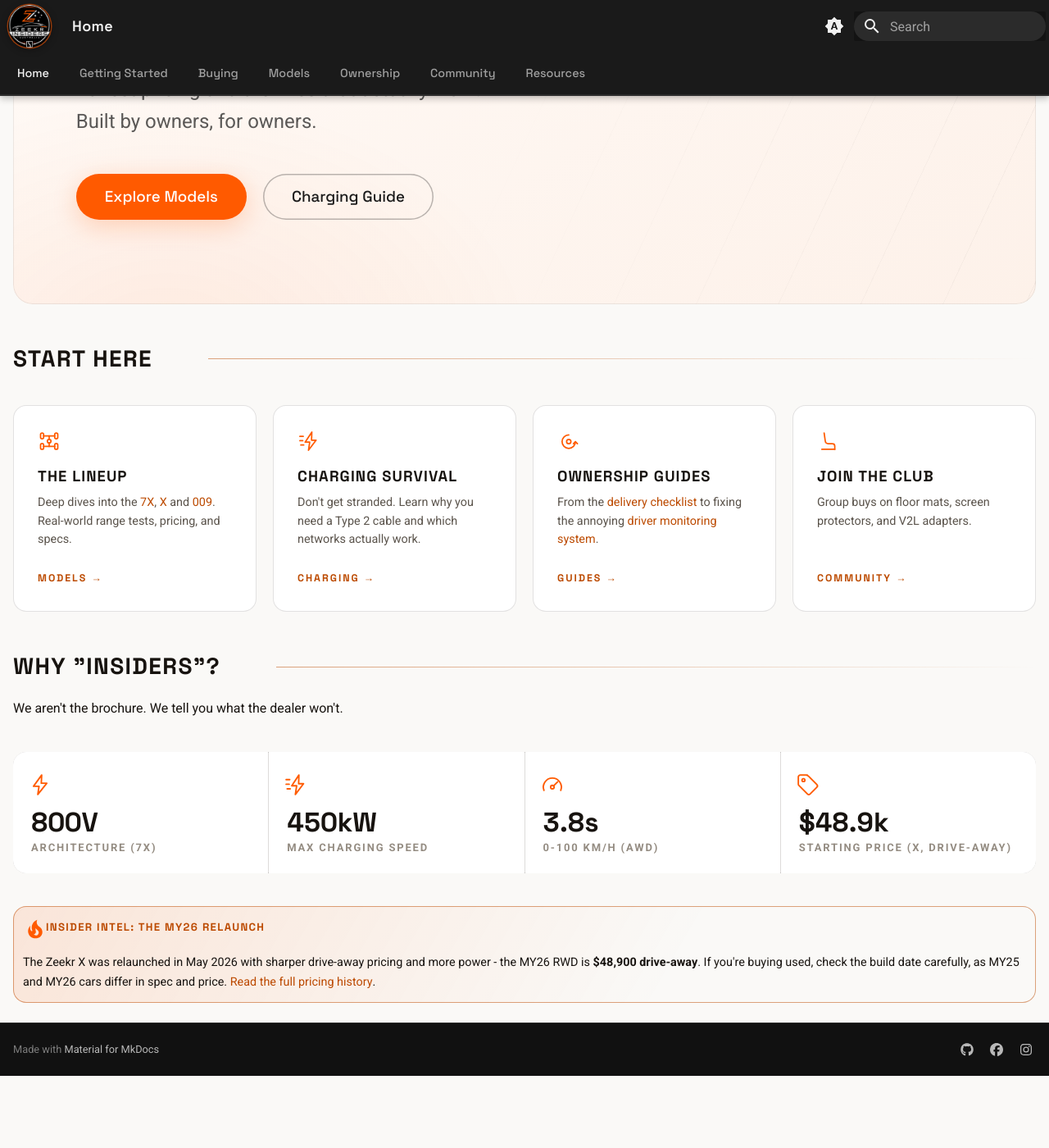
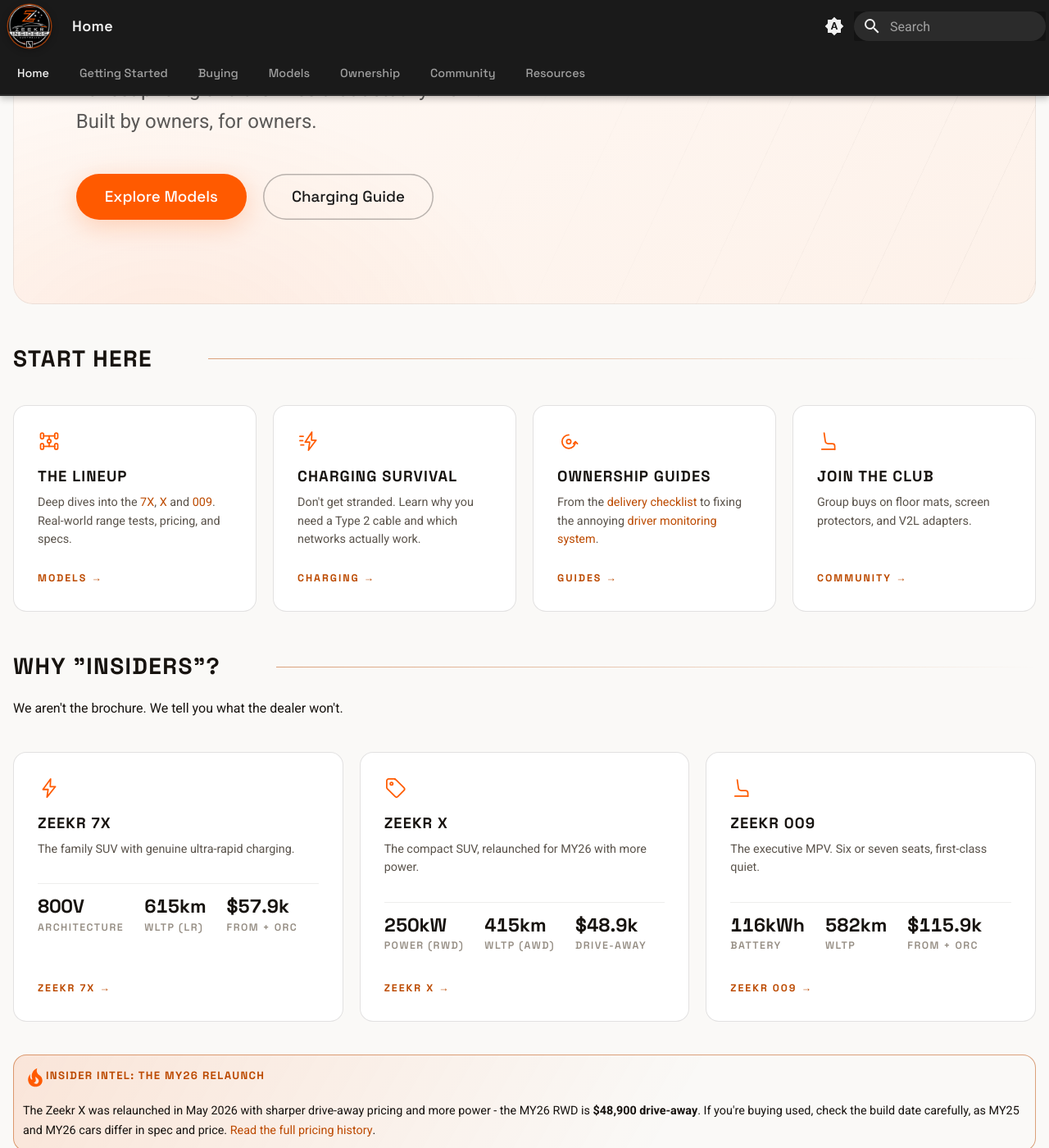
Before and after one commit to zeekr-insiders/wiki, an MkDocs documentation site: the page built from content/index.md, in a window 1280 px wide and 1400 px high, scrolled down 376 px. Shown: the whole window at 82% size. Built offline with MkDocs 1.6.1 and Material for MkDocs 9.7.7, drawn with Linux system fonts in a browser that asks for light colours; before the commit the page ends 1688 px from its top, so only the background shows below that.

Commit message:
homepage stats are now a per-model glance, mixed 7X and X figures made no sense together

```diff
--- a/content/index.md
+++ b/content/index.md
@@ -49,34 +49,39 @@ hide:
 
 We aren't the brochure. We tell you what the dealer won't.
 
-<div class="stat-grid">
-    <div class="stat-card">
-        <div class="stat-icon"><img src="assets/icons/icon-voltage.svg" class="zi-icon zi-icon--xl" alt="Voltage"></div>
-        <div class="stat-content">
-            <span class="stat-value">800V</span>
-            <span class="stat-label">Architecture (7X)</span>
+<div class="card-grid">
+    <div class="z-card model-glance">
+        <img src="assets/icons/icon-voltage.svg" class="zi-icon zi-icon--card" alt="">
+        <h3>Zeekr 7X</h3>
+        <p>The family SUV with genuine ultra-rapid charging.</p>
+        <div class="glance-stats">
+            <div><span class="val">800V</span><span class="lbl">Architecture</span></div>
+            <div><span class="val">615km</span><span class="lbl">WLTP (LR)</span></div>
+            <div><span class="val">$57.9k</span><span class="lbl">From + ORC</span></div>
         </div>
+        <a class="go" href="models/7x/overview/">Zeekr 7X</a>
     </div>
-    <div class="stat-card">
-        <div class="stat-icon"><img src="assets/icons/icon-charging-speed.svg" class="zi-icon zi-icon--xl" alt="Charging"></div>
-        <div class="stat-content">
-            <span class="stat-value">450kW</span>
-            <span class="stat-label">Max Charging Speed</span>
+    <div class="z-card model-glance">
+        <img src="assets/icons/icon-price.svg" class="zi-icon zi-icon--card" alt="">
+        <h3>Zeekr X</h3>
+        <p>The compact SUV, relaunched for MY26 with more power.</p>
+        <div class="glance-stats">
+            <div><span class="val">250kW</span><span class="lbl">Power (RWD)</span></div>
+            <div><span class="val">415km</span><span class="lbl">WLTP (AWD)</span></div>
+            <div><span class="val">$48.9k</span><span class="lbl">Drive-away</span></div>
         </div>
+        <a class="go" href="models/x/overview/">Zeekr X</a>
     </div>
-    <div class="stat-card">
-        <div class="stat-icon"><img src="assets/icons/icon-acceleration.svg" class="zi-icon zi-icon--xl" alt="Acceleration"></div>
-        <div class="stat-content">
-            <span class="stat-value">3.8s</span>
-            <span class="stat-label">0-100 km/h (AWD)</span>
+    <div class="z-card model-glance">
+        <img src="assets/icons/icon-seating.svg" class="zi-icon zi-icon--card" alt="">
+        <h3>Zeekr 009</h3>
+        <p>The executive MPV. Six or seven seats, first-class quiet.</p>
+        <div class="glance-stats">
+            <div><span class="val">116kWh</span><span class="lbl">Battery</span></div>
+            <div><span class="val">582km</span><span class="lbl">WLTP</span></div>
+            <div><span class="val">$115.9k</span><span class="lbl">From + ORC</span></div>
         </div>
-    </div>
-    <div class="stat-card">
-        <div class="stat-icon"><img src="assets/icons/icon-price.svg" class="zi-icon zi-icon--xl" alt="Price"></div>
-        <div class="stat-content">
-            <span class="stat-value">$48.9k</span>
-            <span class="stat-label">Starting Price (X, drive-away)</span>
-        </div>
+        <a class="go" href="models/009/overview/">Zeekr 009</a>
     </div>
 </div>
 
--- a/content/stylesheets/zeekr.css
+++ b/content/stylesheets/zeekr.css
@@ -1340,3 +1340,40 @@ button:focus-visible {
         color: #000 !important;
     }
 }
+
+/* --------------------------------------------------------------------------
+   16. Model glance cards (homepage lineup at a glance)
+   One card per model: signature stats in the tile language, arrow link out.
+   -------------------------------------------------------------------------- */
+.model-glance .glance-stats {
+    display: flex;
+    gap: 1.25rem;
+    margin: 0.75rem 0 1rem;
+    padding-top: 0.75rem;
+    border-top: 1px solid var(--border-subtle);
+}
+
+.model-glance .glance-stats > div {
+    display: flex;
+    flex-direction: column;
+    gap: 0.15rem;
+}
+
+.model-glance .glance-stats .val {
+    font-family: var(--zi-display);
+    font-weight: 700;
+    font-size: 1.15rem;
+    font-variant-numeric: tabular-nums;
+    color: var(--text-primary);
+    line-height: 1.1;
+}
+
+.model-glance .glance-stats .lbl {
+    font-family: var(--zi-display);
+    font-size: 0.62rem;
+    font-weight: 600;
+    letter-spacing: 0.12em;
+    text-transform: uppercase;
+    color: var(--text-muted);
+    white-space: nowrap;
+}
```
